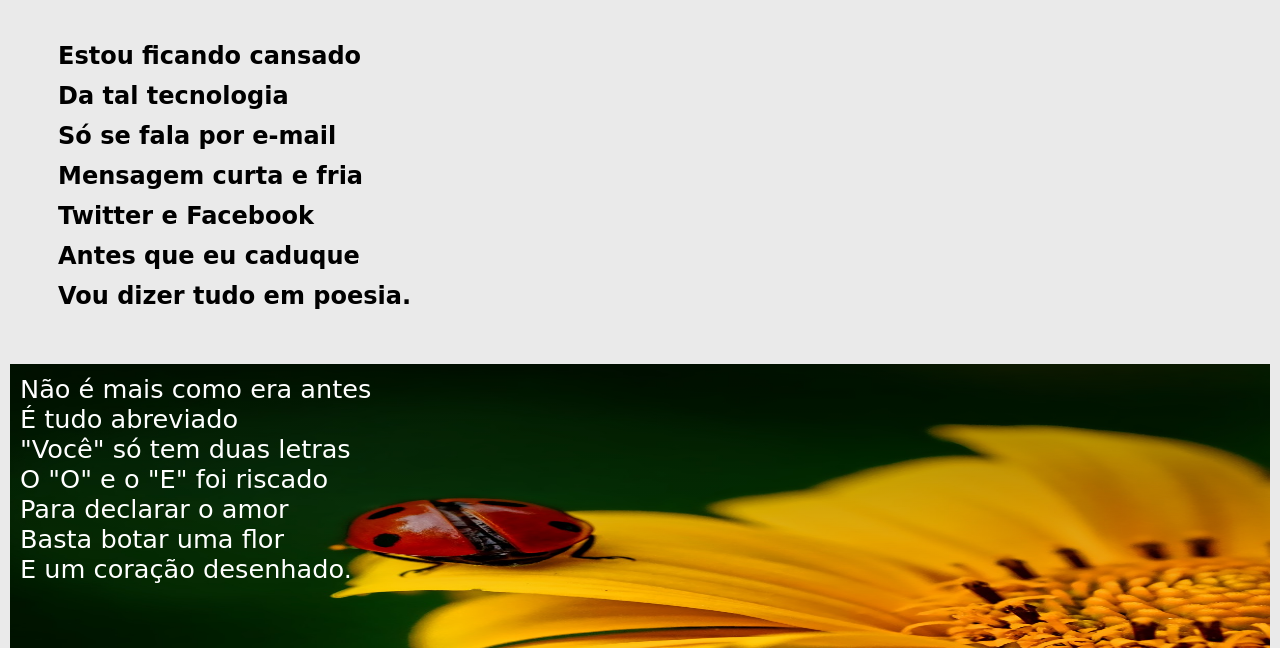
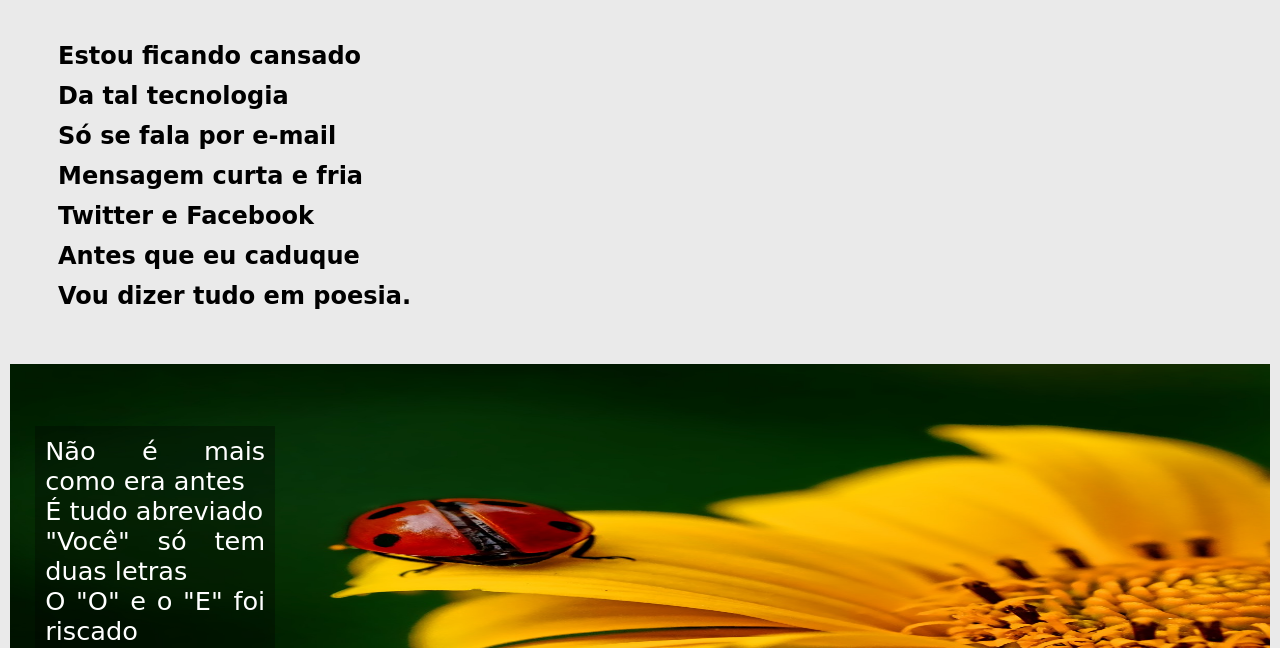
Before and after one commit to christiancaldeira/projeto-cordel, a plain HTML site: page index.html in a window 1280 px wide. Shown: the part 152-800 px from the top of the page. Drawn offline with Linux system fonts and the light colour scheme.

Commit message:
Revisão do Projeto

```diff
--- a/style.css
+++ b/style.css
@@ -89,10 +89,16 @@ div > p {
     text-align: justify;
     font-size: 3.2vh;
     color: white;
-    background-image: linear-gradient(rgba(0, 0, 0, 0.43),transparent);
+    background-color: rgba(0, 0, 0, 0.31);
     padding: 10px;
     line-height: 30px;
+    max-width: 220px;
 
+    position: absolute;
+
+    top: 16%;
+    left: 2%;
+    right: 49%;
 
 
 
@@ -110,7 +116,7 @@ div > p {
     height: 390px;
 
 
-
+    position: relative;
 
 
 }
@@ -125,7 +131,7 @@ div > p {
     background-size: 158% 101%;
     height: 390px;
 
-
+position: relative;
 }
 
 
```
